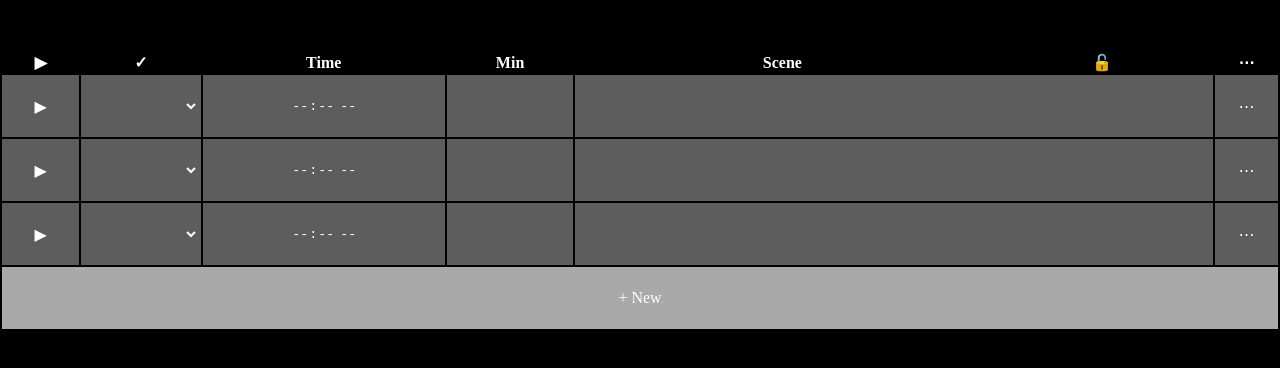
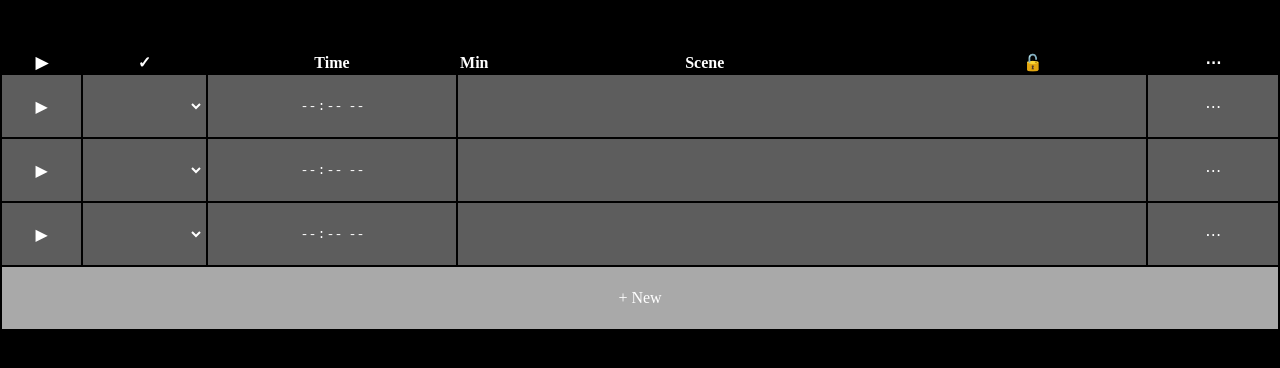
Before and after one commit to simfrisk/code, a plain HTML site: page index.html in a window 1280 px wide. Drawn offline with Linux system fonts and the light colour scheme.

Commit message:
Update schedual2.css

```diff
--- a/Style/schedual2.css
+++ b/Style/schedual2.css
@@ -74,8 +74,13 @@ td {
   min-width: 20px;
 }
 
-.duration input {
-  max-width: 30px;
+.duration{
+  width: 30px;
+}
+
+.options{
+ padding-left: 10px;
+padding-right: 10px;
 }
 
 .subCell1 {
```
